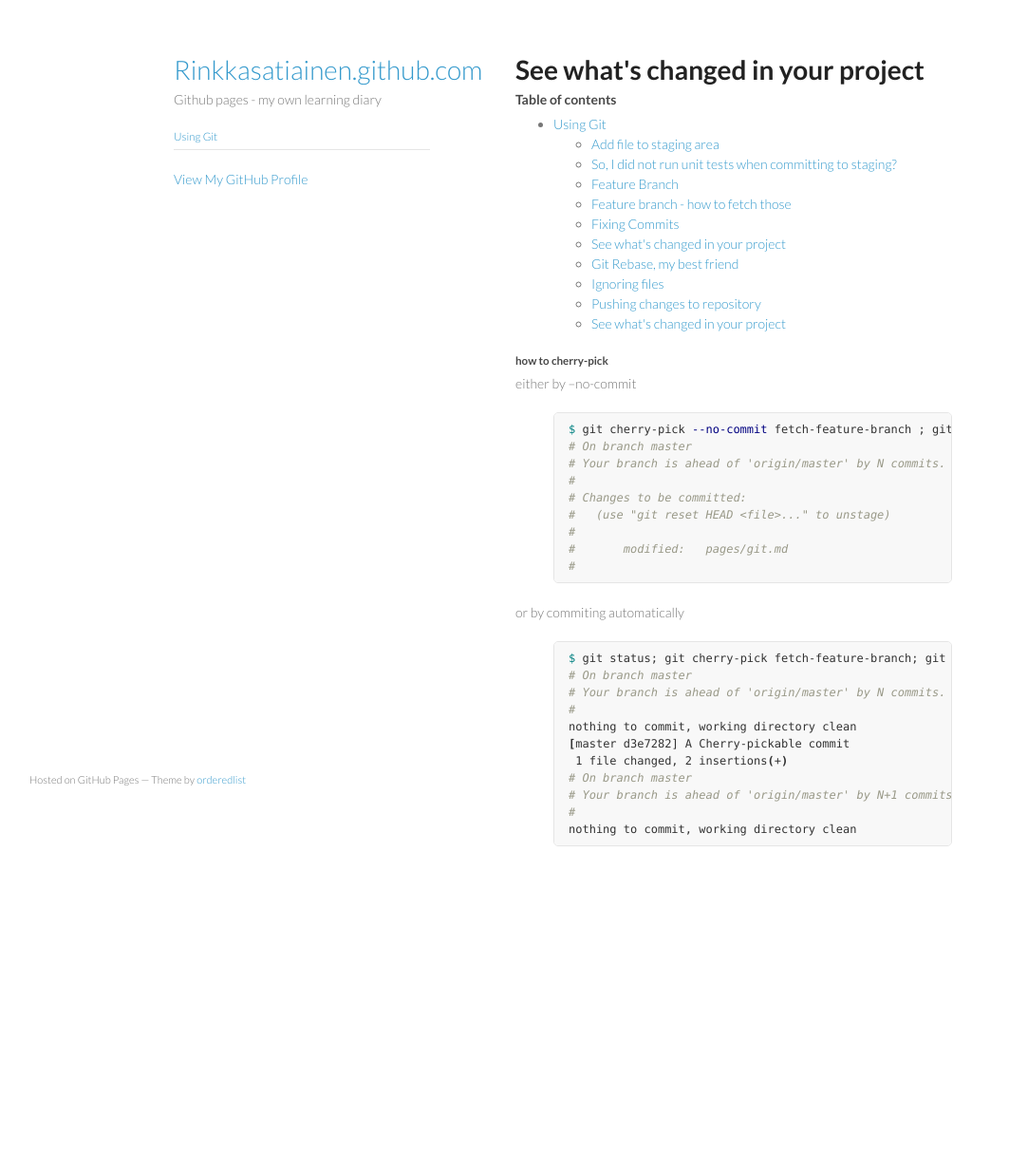
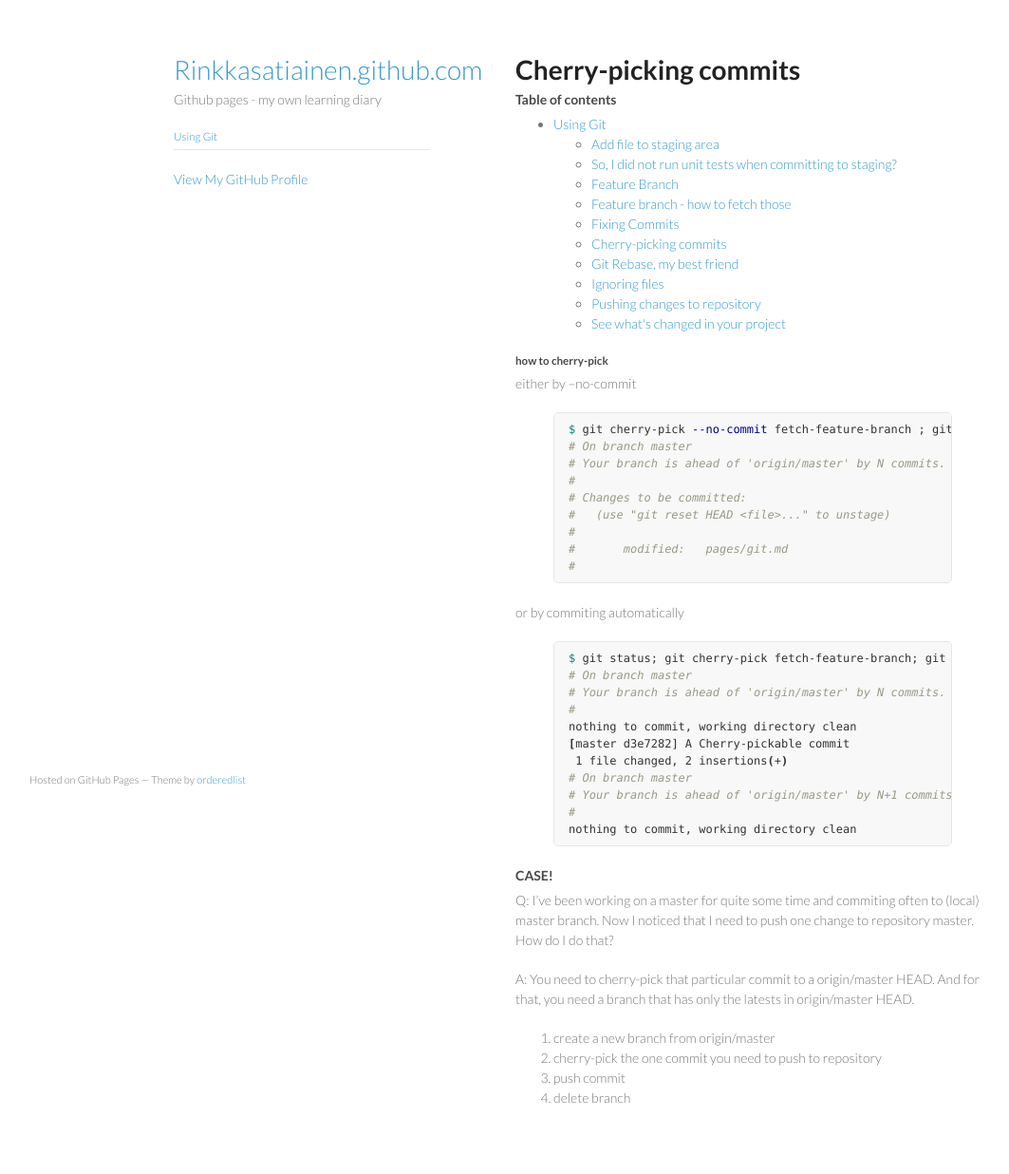
Before and after one commit to rinkkasatiainen/git, a Jekyll site: the page built from pages/git/git-cherry-pick.md, in a window 1280 px wide. Shown: the whole page at 95% size, without its empty margins (27-1090 px from the left). Built offline with Jekyll 4.4.1, drawn with Linux system fonts in a browser that asks for light colours; before the commit the page ends 961 px from its top, so only the background shows below that.

Commit message:
Adding a CASE for cherry-picking

```diff
--- a/pages/git.md
+++ b/pages/git.md
@@ -32,6 +32,7 @@
    > - [fix my commit](git/fixing-commits.html)
    > - [add files to last commit](git/add-files-to-latest-commit.html)
 1. Conflicts
+   > - What to do?
 1. Fixing branches
 1. [Pushing changes to repository](git/push-to-master.html)
    > - never use push -f
--- a/pages/git/git-cherry-pick.md
+++ b/pages/git/git-cherry-pick.md
@@ -1,13 +1,12 @@
 ---
 layout: article
 category: tools
-title: See what's changed in your project
+title: Cherry-picking commits
 level: 2
 author: Aki
 ---
 
 ##### how to cherry-pick
-
 
 either by --no-commit
 
@@ -38,3 +37,14 @@
 #
 nothing to commit, working directory clean
 {% endhighlight %}
+
+
+#### CASE!
+
+Q: I've been working on a master for quite some time and commiting often to (local) master branch. Now I noticed that I need to push one change to repository master. How do I do that?
+
+A: You need to cherry-pick that particular commit to a origin/master HEAD. And for that, you need a branch that has only the latests in origin/master HEAD.
+ 1. create a new branch from origin/master
+ 1. cherry-pick the one commit you need to push to repository
+ 1. push commit
+ 1. delete branch
```
Also changed, not shown: pages/git/feature-branch.md (+1 -1 lines), pages/git/fetch-feature-branch.md (+2 -2 lines).
